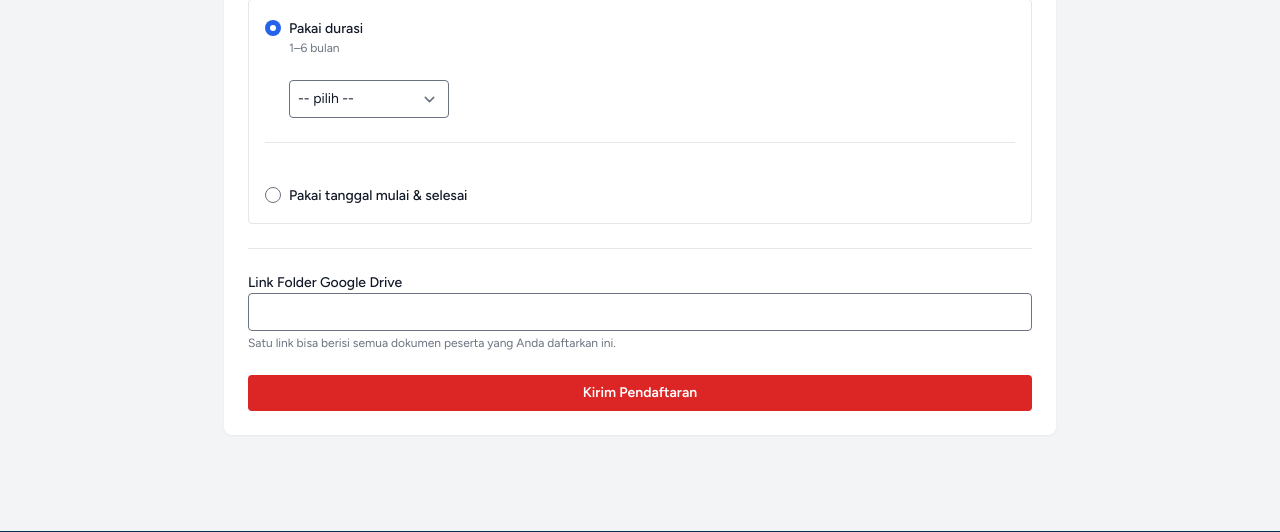
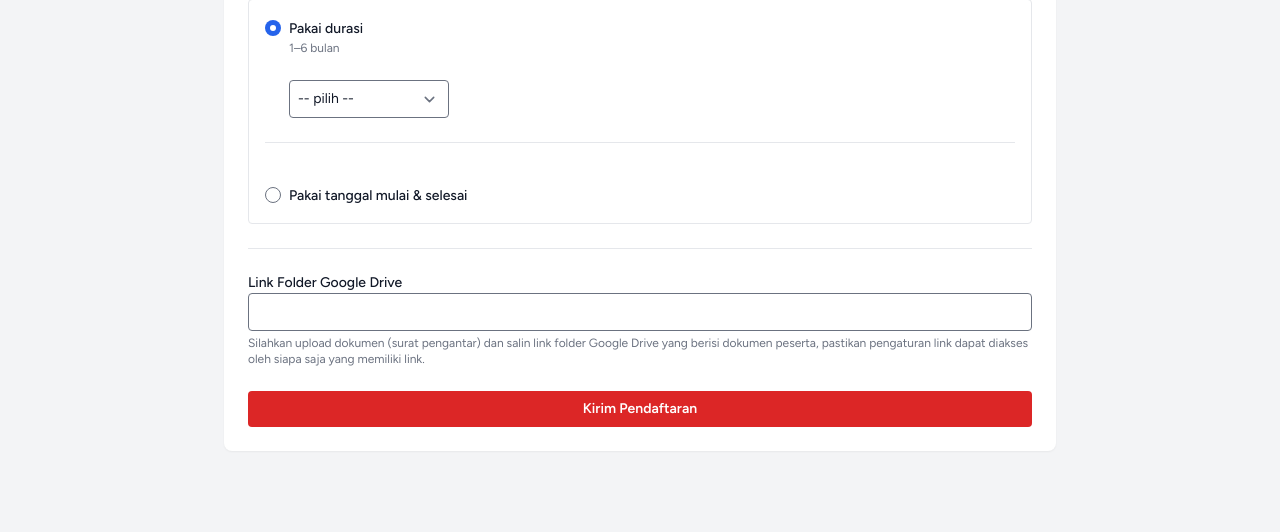
Before and after one commit to YusufRizkyW/intern-web, a Laravel app: page /pendaftaran in a window 1280 px wide. Shown: the part 978-1510 px from the top of the page. Run offline with Laravel 10, Linux system fonts and the light colour scheme; the visitor is signed in with stand-in values (Sample User, id 1); style sheets or scripts are compiled from the project's sources; some libraries are stand-ins or nearby versions.

Commit message:
Ready to go 3

```diff
--- a/resources/views/pendaftaran/create.blade.php
+++ b/resources/views/pendaftaran/create.blade.php
@@ -238,7 +238,7 @@
                             <input type="url" name="link_drive" value="{{ old('link_drive') }}"
                                    class="w-full border rounded p-2 text-sm" required>
                             <p class="text-xs text-gray-500 mt-1">
-                                Satu link bisa berisi semua dokumen peserta yang Anda daftarkan ini.
+                                Silahkan upload dokumen (surat pengantar) dan salin link folder Google Drive yang berisi dokumen peserta, pastikan pengaturan link dapat diakses oleh siapa saja yang memiliki link.
                             </p>
                         </div>
 
```
